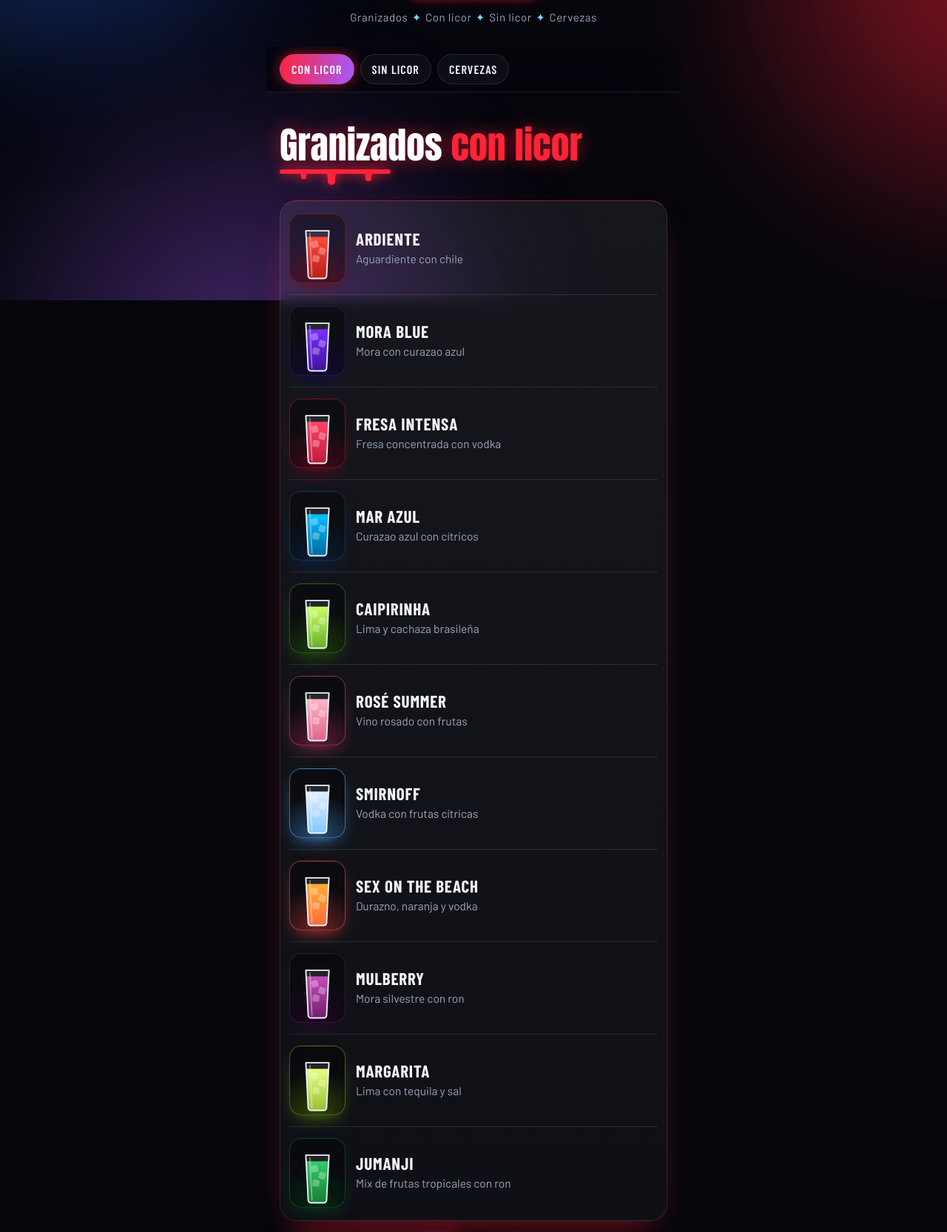
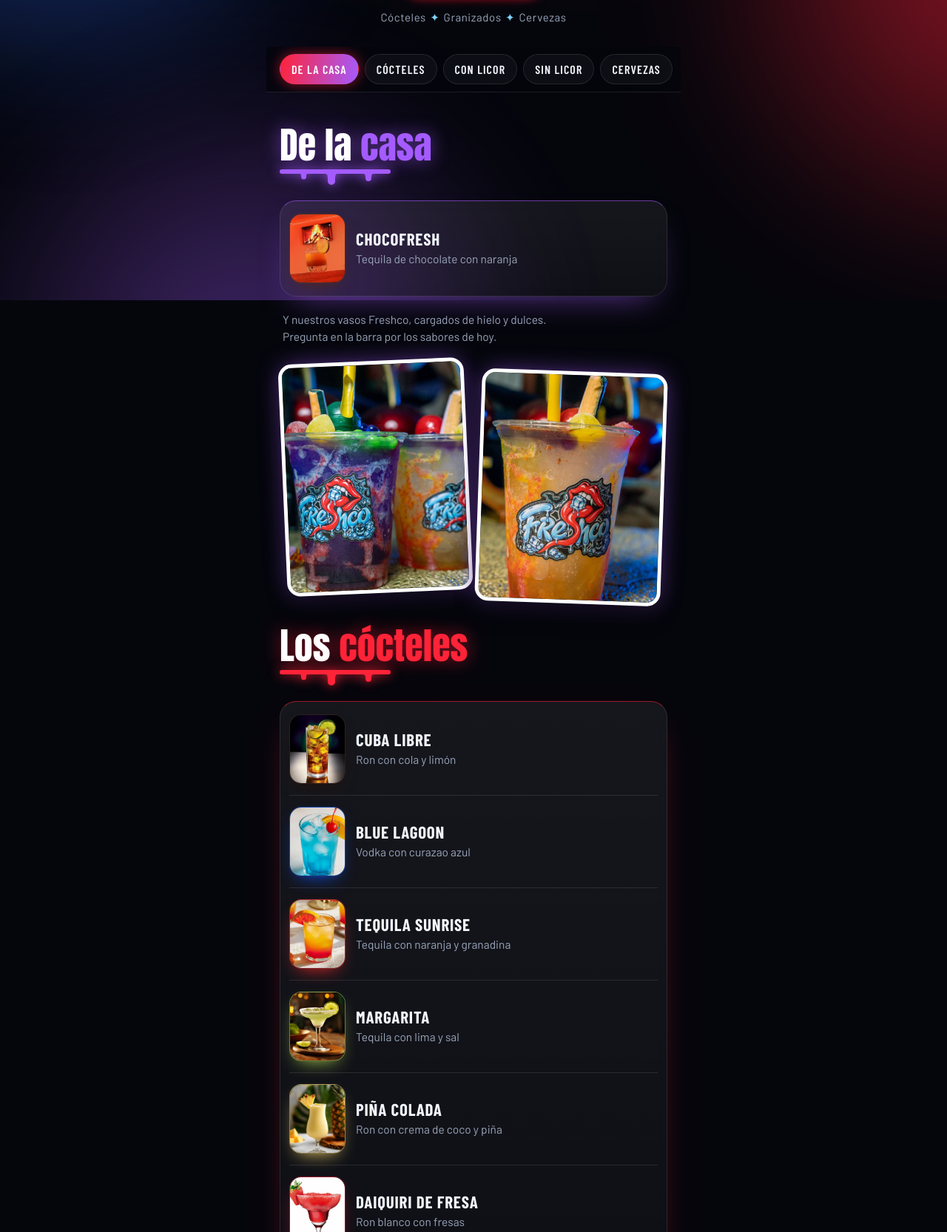
Before and after one commit to elantiguo/Carta-Freshco, a plain HTML site: page index.html in a window 1280 px wide. Shown: the part 394-2060 px from the top of the page at 74% size. Drawn offline with nearby package versions, Linux system fonts and the light colour scheme; a web font is replaced by a local one.

Commit message:
Restaurar cocteles y agregar granizados con y sin licor

```diff
--- a/index.html
+++ b/index.html
@@ -20,7 +20,7 @@
     <header class="cabecera">
       <img src="img/logo.webp" alt="Freshco" width="1000" height="641">
       <div><span class="neon">La carta</span></div>
-      <p class="lema">Granizados<b>✦</b>Con licor<b>✦</b>Sin licor<b>✦</b>Cervezas</p>
+      <p class="lema">Cócteles<b>✦</b>Granizados<b>✦</b>Cervezas</p>
     </header>
 
     <nav class="atajos" id="atajos" aria-label="Secciones de la carta"></nav>
--- a/js/data.js
+++ b/js/data.js
@@ -1,6 +1,34 @@
 const CARTA = [
   {
-    id: "con-licor", atajo: "Con licor", tono: "rojo",
+    id: "de-la-casa", atajo: "De la casa", tono: "violeta",
+    titulo: "De la <em>casa</em>",
+    nota: "Y nuestros vasos Freshco, cargados de hielo y dulces. Pregunta en la barra por los sabores de hoy.",
+    items: [
+      { nombre: "Chocofresh", imagen: "img/choco_fresh.jpg", sabor: "Tequila de chocolate con naranja", vaso: "corto", hielo: true, adornos: ["lima"], color: ["#ffa63d", "#5a2a0c"], precio: null }
+    ],
+    fotos: [
+      { src: "img/vaso-morado.jpg", alt: "Vaso Freshco morado con gomitas y bolitas de colores" },
+      { src: "img/vaso-naranja.jpg", alt: "Vaso Freshco naranja con gomitas y borde picante" }
+    ]
+  },
+  {
+    id: "cocteles", atajo: "Cócteles", tono: "rojo",
+    titulo: "Los <em>cócteles</em>",
+    items: [
+      { nombre: "Cuba Libre", imagen: "img/cuba-libre.png", sabor: "Ron con cola y limón", vaso: "alto", hielo: true, color: ["#8a4a1c", "#2a1208"], precio: null },
+      { nombre: "Blue Lagoon", imagen: "img/blue-lagoon.webp", sabor: "Vodka con curazao azul", vaso: "alto", hielo: true, color: ["#3fd0ff", "#0a55ff"], precio: null },
+      { nombre: "Tequila Sunrise", imagen: "img/tequilla-sunrise.jpg", sabor: "Tequila con naranja y granadina", vaso: "alto", hielo: true, color: ["#ffc21a", "#ff2a2a"], precio: null },
+      { nombre: "Margarita", imagen: "img/margarita.png", sabor: "Tequila con lima y sal", vaso: "margarita", color: ["#f6fbc0", "#b5df52"], precio: null },
+      { nombre: "Piña Colada", imagen: "img/piñacolada.jpg", sabor: "Ron con crema de coco y piña", vaso: "huracan", color: ["#fffbe0", "#ffdc6b"], precio: null },
+      { nombre: "Daiquiri de fresa", imagen: "img/Daiquiri de fresa.jpg", sabor: "Ron blanco con fresas", vaso: "copa", color: ["#ff8a98", "#dd0f2d"], precio: null }
+    ],
+    fotos: [
+      { src: "img/coctel-limon.jpg", alt: "Cóctel con rodaja de limón sobre la barra de Freshco" },
+      { src: "img/coctel-picante.jpg", alt: "Cóctel con borde picante frente al mural de Freshco" }
+    ]
+  },
+  {
+    id: "con-licor", atajo: "Con licor", tono: "violeta",
     titulo: "Granizados <em>con licor</em>",
     items: [
       { nombre: "Ardiente", sabor: "Aguardiente con chile", vaso: "alto", hielo: true, color: ["#ff4a3d", "#8b0000"], precio: null },
@@ -14,10 +42,6 @@ const CARTA = [
       { nombre: "Mulberry", sabor: "Mora silvestre con ron", vaso: "alto", hielo: true, color: ["#c44dbb", "#3d003d"], precio: null },
       { nombre: "Margarita", sabor: "Lima con tequila y sal", vaso: "alto", hielo: true, color: ["#e6ff80", "#669900"], precio: null },
       { nombre: "Jumanji", sabor: "Mix de frutas tropicales con ron", vaso: "alto", hielo: true, color: ["#33cc66", "#004d1a"], precio: null }
-    ],
-    fotos: [
-      { src: "img/coctel-limon.jpg", alt: "Granizado con rodaja de limón en la barra de Freshco" },
-      { src: "img/coctel-picante.jpg", alt: "Granizado con borde picante en Freshco" }
     ]
   },
   {
@@ -31,19 +55,15 @@ const CARTA = [
       { nombre: "Sandía", sabor: "Sandía natural", vaso: "alto", hielo: true, color: ["#ff3355", "#880022"], precio: null },
       { nombre: "Frambuesa", sabor: "Frambuesa natural", vaso: "alto", hielo: true, color: ["#ff3377", "#990033"], precio: null },
       { nombre: "Fresa", sabor: "Fresa natural", vaso: "alto", hielo: true, color: ["#ff4455", "#aa0011"], precio: null }
-    ],
-    fotos: [
-      { src: "img/vaso-morado.jpg", alt: "Vaso Freshco morado con gomitas y bolitas de colores" },
-      { src: "img/vaso-naranja.jpg", alt: "Vaso Freshco naranja con gomitas y borde picante" }
     ]
   },
   {
     id: "cervezas", atajo: "Cervezas", tono: "ambar",
     titulo: "Las <em>cervezas</em>",
     items: [
-      { nombre: "Coronita", imagen: "img/coronita.webp", vaso: "botella", etiqueta: "#ffffff", tapa: "#f5c542", sabor: "Cerveza mexicana", color: ["#fff3b0", "#f0bd2a"], precio: null },
-      { nombre: "Poker", imagen: "img/poker.webp", vaso: "botella", etiqueta: "#d81e2c", tapa: "#e8e8e8", sabor: "Cerveza colombiana", color: ["#9a5a1a", "#4a2508"], precio: null },
-      { nombre: "Águila", imagen: "img/aguila.webp", vaso: "botella", etiqueta: "#ffd21f", tapa: "#2f6bff", sabor: "Cerveza colombiana", color: ["#b06a1e", "#5a2c0a"], precio: null }
+      { nombre: "Coronita", imagen: "img/coronita.webp", sabor: "Cerveza mexicana", vaso: "botella", etiqueta: "#ffffff", tapa: "#f5c542", color: ["#fff3b0", "#f0bd2a"], precio: null },
+      { nombre: "Poker", imagen: "img/poker.webp", sabor: "Cerveza colombiana", vaso: "botella", etiqueta: "#d81e2c", tapa: "#e8e8e8", color: ["#9a5a1a", "#4a2508"], precio: null },
+      { nombre: "Águila", imagen: "img/aguila.webp", sabor: "Cerveza colombiana", vaso: "botella", etiqueta: "#ffd21f", tapa: "#2f6bff", color: ["#b06a1e", "#5a2c0a"], precio: null }
     ]
   }
 ];
```
